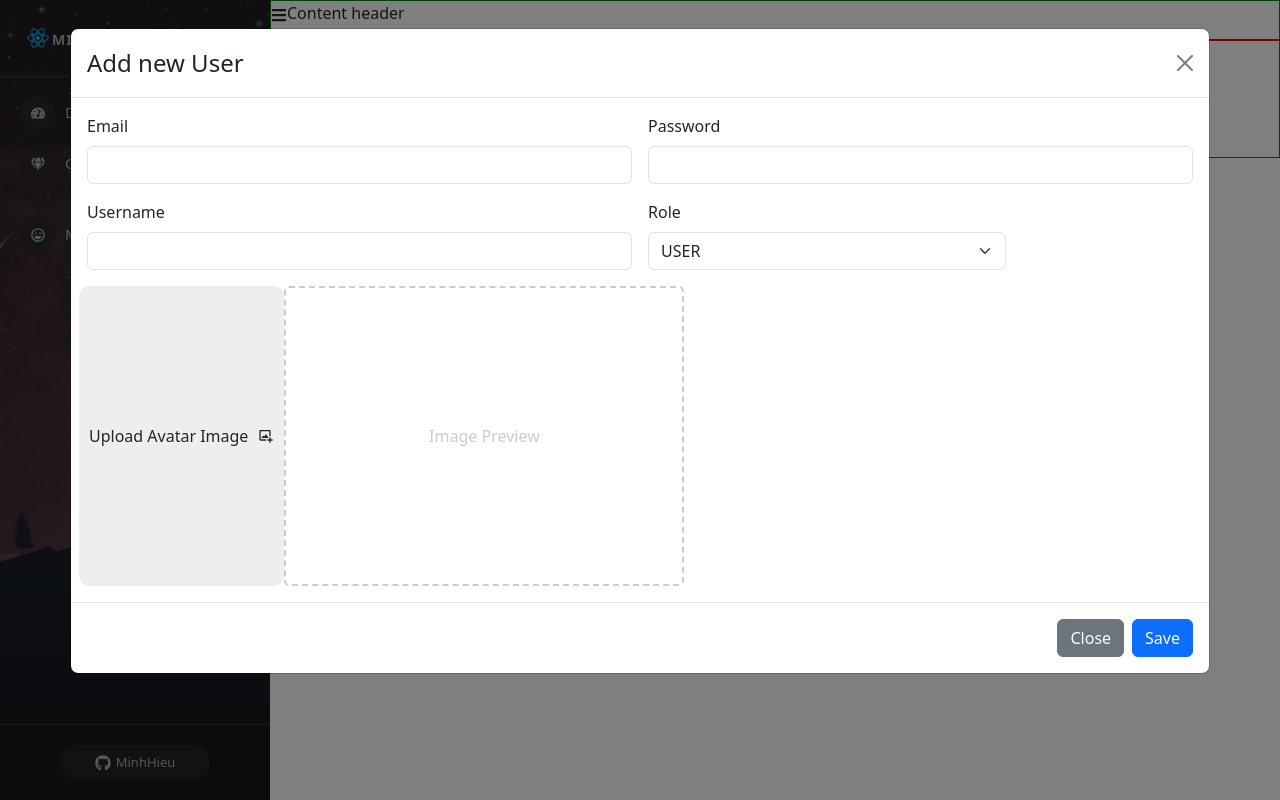
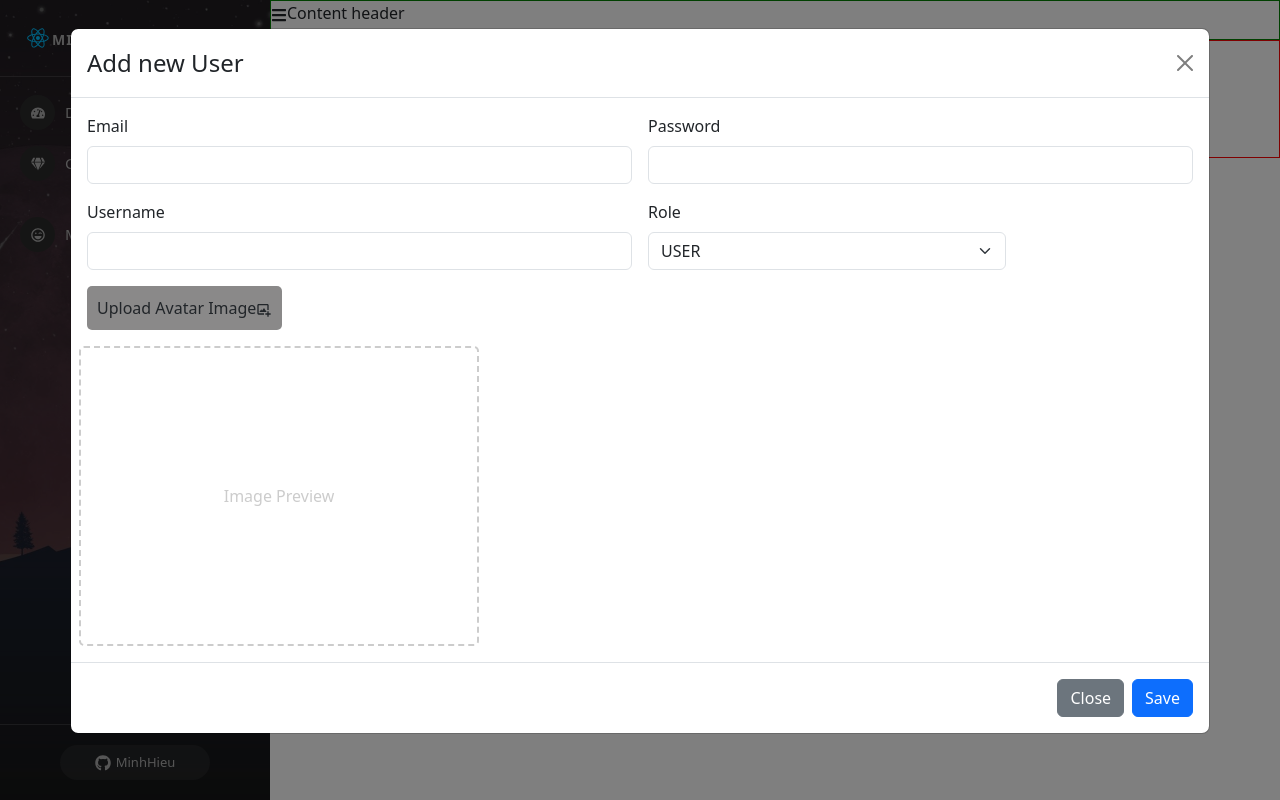
Before and after one commit to hunggtham/React-learning, a React (Create React App) app: page /admins/user-manage in a window 1280 px wide. Both pictures are taken after a click on the button "Launch demo modal". Built offline with nearby package versions, Linux system fonts and the light colour scheme.

Commit message:
upload img

```diff
--- a/src/components/Admin/Content/ModalCreateuser.js
+++ b/src/components/Admin/Content/ModalCreateuser.js
@@ -21,12 +21,17 @@ const ModalCreateUser = () => {
 
     const handeUploadImg = (event) => {
         // console.log('upload img', event.target.files[0]);
-        setPreviewImage = URL.createObjectURL(event.target.files[0]);
+        if (event.target && event.target.files && event.target.files[0]) {
+            setPreviewImage(URL.createObjectURL(event.target.files[0]));
+            setAvatar(event.target.files[0]);
+        } else {
+            // setPreviewImage("");
+        }
     }
 
     return (
         <>
-            <Button variant="primary" onClick={handleShow}>
+            <Button variant="primary" onClick={handleShow} >
                 Launch demo modal
             </Button>
 
@@ -66,19 +71,22 @@ const ModalCreateUser = () => {
                         <div className="col-md-4">
                             <label className="form-label">Role</label>
                             <select id="inputState" className="form-select" onChange={(event) => setRole(event.target.value)}>
+                                value={role}
                                 <option value="USER">USER</option>
                                 <option value="ADMIN">ADMIN</option>
                             </select>
                         </div>
-                        <div className='col-md-12 img-upload'>
+                        <div className='col-md-12 img-upload'  >
                             <label className="form-label" htmlFor='label-upload'>
-                                Upload Avatar Image</label>
-                            <BiImageAdd />
+                                Upload Avatar Image
+                                <BiImageAdd />
+                            </label>
+
                             <input type='file' hidden id='label-upload' onChange={(event) => handeUploadImg(event)} />
                         </div>
                         <div className='col-md-12 img-preview'>
                             {previewImage ?
-                                <img src='https://miro.medium.com/max/3840/1*xMuIOwjliGUPjkzukeWKfw.jpeg' />
+                                <img src={previewImage} />
                                 :
                                 <span>Image Preview</span>
                                 // https://drive.google.com/drive/folders/1u43j2fL94TwJropXjqdnp_P0MBmBumKW
--- a/src/components/Admin/Content/UserManage.scss
+++ b/src/components/Admin/Content/UserManage.scss
@@ -11,22 +11,27 @@
         display: flex;
         // flex-direction: column;
         // gap: 10px;
-        background: #eeeeee;
         align-items: center;
-        padding: 10px;
+        // padding: 10px;
         margin-bottom: 0;
         border-radius: 10px;
-        cursor: pointer;
-        width: fit-content;
+        // width: fit-content;
+        // height: 400px;
 
-        &:hover {
-            background: #dcdcdc;
-        }
+
 
         label {
             margin: 0 10px 0 0;
             cursor: pointer;
             display: block;
+            background: #8a8989;
+            padding: 10px;
+            border-radius: 5px;
+            cursor: pointer;
+
+            &:hover {
+                background: #dcdcdc;
+            }
         }
     }
 
```
